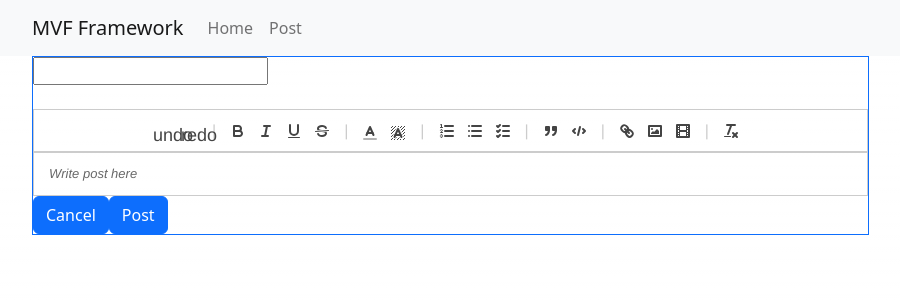
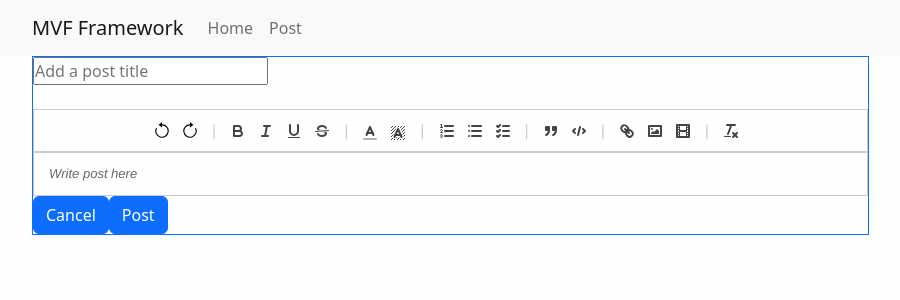
Before and after one commit to patatoes1235/hackillinois2023, a Next.js app in the folder mvf/: page / in a window 1280 px wide. Shown: the top 300 px of the page, without its empty margins (50-950 px from the left). Built offline with nearby package versions, Linux system fonts and the light colour scheme.

Commit message:
Fix icons

```diff
--- a/mvf/src/components/textbox.js
+++ b/mvf/src/components/textbox.js
@@ -1,116 +1,9 @@
-import {useState, useEffect, useRef} from "react";
-import {Button} from 'react-bootstrap';
+import {useState} from "react";
 import dynamic from 'next/dynamic';
 const ReactQuill = dynamic(() => import("react-quill"), { ssr: false });
 import 'react-quill/dist/quill.snow.css';
-// import '../styles/textbox.css';
-
-const Icon = ({name}) => {
-	return (
-		<span className="material-icons">
-			{name}
-		</span>
-	);
-};
-const Toolbar = () => {
-	const [expanded, setExpanded] = useState(false);
-	const [showExpand, setShowExpand] = useState(true);
-
-	const toolbarRef = useRef();
-
-	//update toolbar on resize, expand, collapse
-	useEffect(() => {
-		window.addEventListener('resize', updateToolbar);
-		updateToolbar();
-		return () => window.removeEventListener('resize', updateToolbar); //cleanup
-	}, [expanded]);
-
-	//updates button groups based on position and collapse needs
-	const updateToolbar = () => {
-		const groups = toolbarRef.current.children;
-		const xPos = groups[0].getBoundingClientRect().x; //x pos of leftmost elements
-		const yPos = groups[0].getBoundingClientRect().y; //y pos of elements on first line
-
-		let collapseRest = false;
-		for (const group of groups) {
-			//collapse/expand
-			if (collapseRest)
-				group.classList.add('collapsed');
-			else
-				group.classList.remove('collapsed'); //required to determine pos
-
-			if (!expanded && group.getBoundingClientRect().y !== yPos) {
-				group.classList.add('collapsed');
-				collapseRest = true;
-			}
-
-			//hide divider on leftmost children
-			if (group.getBoundingClientRect().x === xPos)
-				group.classList.add('leftmost');
-			else
-				group.classList.remove('leftmost');
-		}
-
-		//remove expand button if not needed
-		setShowExpand(groups[groups.length - 1].getBoundingClientRect().y !== yPos);
-	}
-
-	const undo = () => {
-		//todo
-		//quill.history.undo();
-	}
-
-	const redo = () => {
-		//todo
-		//quill.history.redo();
-	}
-
-	return (
-		<div className="toolbar-container">
-			<div id="toolbar" ref={toolbarRef}>
-			    <span className="ql-formats">
-			      <button className="tooltipped" title="undo" onClick={undo}>
-				      <Icon name="undo" size="18px"/>
-			      </button>
-				     <button className="tooltipped" title="redo" onClick={redo}>
-				      <Icon name="redo" size="18px"/>
-			      </button>
-			    </span>
-				<span className="ql-formats">
-    				<button className="ql-bold tooltipped" title="bold"></button>
-    				<button className="ql-italic tooltipped" title="italic"></button>
-    				<button className="ql-underline tooltipped" title="underline"></button>
-    				<button className="ql-strike tooltipped" title="strikethrough"></button>
-			    </span>
-				<span className="ql-formats">
-    		        <select className="ql-color tooltipped" title="font color"></select>
-    		        <select className="ql-background tooltipped" title="highlight"></select>
-    		    </span>
-				<span className="ql-formats">
-    		        <button className="ql-list tooltipped" value="ordered" title="numbered list"></button>
-    		        <button className="ql-list tooltipped" value="bullet" title="bulleted list"></button>
-    		        <button className="ql-list tooltipped" value="check" title="checklist"></button>
-    		    </span>
-				<span className="ql-formats">
-    		        <button className="ql-blockquote tooltipped" title="blockquote"></button>
-    				<button className="ql-code-block tooltipped" title="insert code block"></button>
-    		    </span>
-				<span className="ql-formats">
-    				<button className="ql-link tooltipped" title="insert link"></button>
-    				<button className="ql-image tooltipped" title="insert image"></button>
-    				<button className="ql-video tooltipped" title="insert video"></button>
-    		    </span>
-				<span className="ql-formats">
-    		        <button className="ql-clean tooltipped" title="remove formatting"></button>
-    		    </span>
-			</div>
-
-			<button className={`expand-button ${!showExpand && 'hidden'}`} onClick={() => setExpanded(!expanded)}>
-				<Icon name={expanded ? 'expand_less' : 'expand_more'} />
-			</button>
-		</div>
-	);
-};
+import {Button} from 'react-bootstrap';
+import Toolbar from './toolbar';
 
 const Textbox = () => {
 	const [title, setTitle] = useState('');
@@ -146,7 +39,12 @@ const Textbox = () => {
 	return (
 		<div className="container w-100">
 			<div className="col w-75 border border-primary justify-content-center">
-				<input type="text" value={title} onChange={(ev) => setTitle(ev.target.value)} />
+				<input
+					type="text"
+					placeholder="Add a post title"
+					value={title}
+					onChange={(ev) => setTitle(ev.target.value)}
+				/>
 				<br/><br/>
 				<Toolbar/>
 				<ReactQuill
--- /dev/null
+++ b/mvf/src/components/toolbar.js
@@ -0,0 +1,104 @@
+import {useEffect, useRef, useState} from "react"
+import {ArrowClockwise, ArrowCounterclockwise, CaretUp, CaretDown} from "react-bootstrap-icons";
+
+const Toolbar = () => {
+	const [expanded, setExpanded] = useState(false);
+	const [showExpand, setShowExpand] = useState(true);
+
+	const toolbarRef = useRef();
+
+	//update toolbar on resize, expand, collapse
+	useEffect(() => {
+		window.addEventListener('resize', updateToolbar);
+		updateToolbar();
+		return () => window.removeEventListener('resize', updateToolbar); //cleanup
+	}, [expanded]);
+
+	//updates button groups based on position and collapse needs
+	const updateToolbar = () => {
+		const groups = toolbarRef.current.children;
+		const xPos = groups[0].getBoundingClientRect().x; //x pos of leftmost elements
+		const yPos = groups[0].getBoundingClientRect().y; //y pos of elements on first line
+
+		let collapseRest = false;
+		for (const group of groups) {
+			//collapse/expand
+			if (collapseRest)
+				group.classList.add('collapsed');
+			else
+				group.classList.remove('collapsed'); //required to determine pos
+
+			if (!expanded && group.getBoundingClientRect().y !== yPos) {
+				group.classList.add('collapsed');
+				collapseRest = true;
+			}
+
+			//hide divider on leftmost children
+			if (group.getBoundingClientRect().x === xPos)
+				group.classList.add('leftmost');
+			else
+				group.classList.remove('leftmost');
+		}
+
+		//remove expand button if not needed
+		setShowExpand(groups[groups.length - 1].getBoundingClientRect().y !== yPos);
+	}
+
+	const undo = () => {
+		//todo make this work
+		//quill.history.undo();
+	}
+
+	const redo = () => {
+		//todo make this work
+		//quill.history.redo();
+	}
+
+	return (
+		<div className="toolbar-container">
+			<div id="toolbar" ref={toolbarRef}>
+			    <span className="ql-formats">
+			      <button className="tooltipped" title="undo" onClick={undo}>
+				      <ArrowCounterclockwise size={18} />
+			      </button>
+				     <button className="tooltipped" title="redo" onClick={redo}>
+				      <ArrowClockwise size={18} />
+			      </button>
+			    </span>
+				<span className="ql-formats">
+    				<button className="ql-bold tooltipped" title="bold"></button>
+    				<button className="ql-italic tooltipped" title="italic"></button>
+    				<button className="ql-underline tooltipped" title="underline"></button>
+    				<button className="ql-strike tooltipped" title="strikethrough"></button>
+			    </span>
+				<span className="ql-formats">
+    		        <select className="ql-color tooltipped" title="font color"></select>
+    		        <select className="ql-background tooltipped" title="highlight"></select>
+    		    </span>
+				<span className="ql-formats">
+    		        <button className="ql-list tooltipped" value="ordered" title="numbered list"></button>
+    		        <button className="ql-list tooltipped" value="bullet" title="bulleted list"></button>
+    		        <button className="ql-list tooltipped" value="check" title="checklist"></button>
+    		    </span>
+				<span className="ql-formats">
+    		        <button className="ql-blockquote tooltipped" title="blockquote"></button>
+    				<button className="ql-code-block tooltipped" title="insert code block"></button>
+    		    </span>
+				<span className="ql-formats">
+    				<button className="ql-link tooltipped" title="insert link"></button>
+    				<button className="ql-image tooltipped" title="insert image"></button>
+    				<button className="ql-video tooltipped" title="insert video"></button>
+    		    </span>
+				<span className="ql-formats">
+    		        <button className="ql-clean tooltipped" title="remove formatting"></button>
+    		    </span>
+			</div>
+
+			<button className={`expand-button ${!showExpand && 'hidden'}`} onClick={() => setExpanded(!expanded)}>
+				{expanded ? <CaretUp size={20}/> : <CaretDown size={20}/>}
+			</button>
+		</div>
+	);
+};
+
+export default Toolbar;
--- a/package.json
+++ b/package.json
@@ -1,6 +1,7 @@
 {
   "dependencies": {
     "@prisma/client": "^4.10.1",
-    "prisma": "^4.10.1"
+    "prisma": "^4.10.1",
+    "react-bootstrap-icons": "^1.10.2"
   }
 }
```
Also changed, not shown: 1 other file (tests, documents, lock files or other folders).
